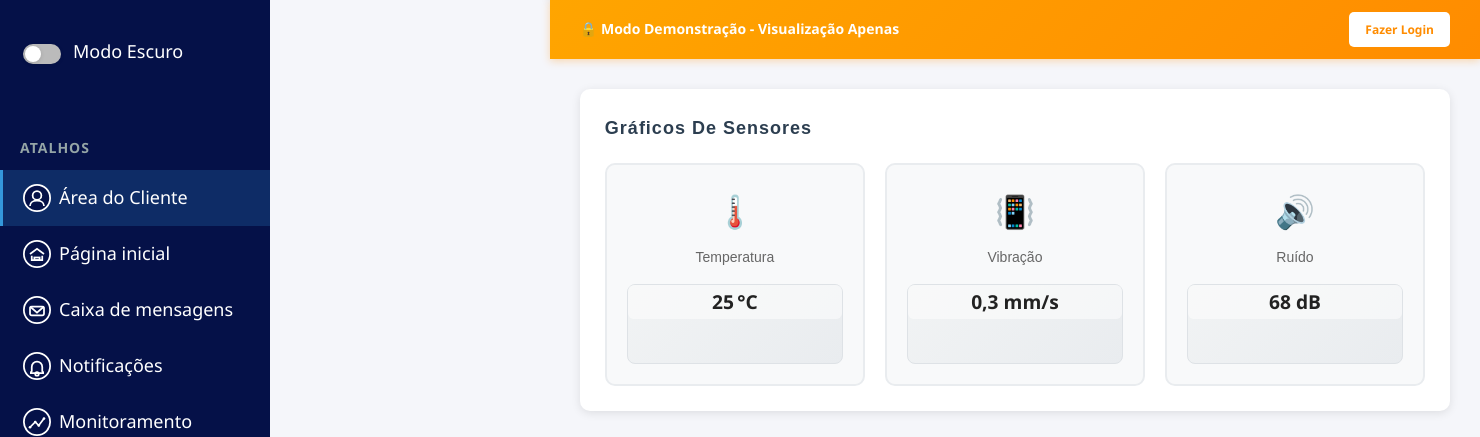
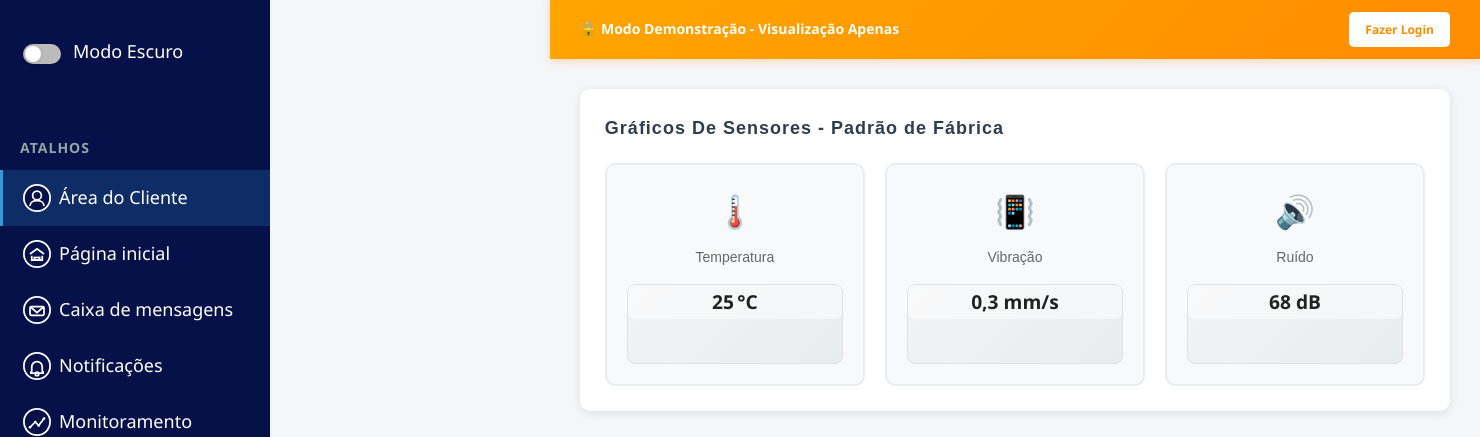
Before and after one commit to davijvasconcellos-senai/ProjetoIntegrador, a Flask app: page /demo in a window 1480 px wide. Shown: the part 80-517 px from the top of the page. Run offline with Flask 3, Linux system fonts and the light colour scheme; data comes from the database, SQL or seed files in the repository; some web fonts are replaced.

```diff
--- a/templates/index.html
+++ b/templates/index.html
@@ -158,32 +158,27 @@
             <div class="dashboard-content">
                 <!-- Gráficos de Sensores -->
                 <section class="sensors-section">
-                    <h3>Gráficos De Sensores</h3>
+                    <h3>Gráficos De Sensores - Padrão de Fábrica</h3>
                     <div class="sensors-grid">
                         <div class="sensor-card">
                             <div class="sensor-icon">🌡️</div>
                             <h4>Temperatura</h4>
                             <div class="sensor-graph">
-                                <span class="sim-sensor"
-                                    style="display:block;font-weight:bold;font-size:1.2em;color:#222;background:#fff8;padding:2px 8px;border-radius:6px;">25 °C</span>
+                                <span class="sim-sensor" style="display:block;font-weight:bold;font-size:1.2em;color:#222;background:#fff8;padding:2px 8px;border-radius:6px;">25 °C</span>
                             </div>
                         </div>
                         <div class="sensor-card">
                             <div class="sensor-icon">📳</div>
                             <h4>Vibração</h4>
                             <div class="sensor-graph">
-                                <span class="sim-sensor"
-                                    style="display:block;font-weight:bold;font-size:1.2em;color:#222;background:#fff8;padding:2px 8px;border-radius:6px;">0,3
-                                    mm/s</span>
+                                <span class="sim-sensor" style="display:block;font-weight:bold;font-size:1.2em;color:#222;background:#fff8;padding:2px 8px;border-radius:6px;">0,3 mm/s</span>
                             </div>
                         </div>
                         <div class="sensor-card">
                             <div class="sensor-icon">🔊</div>
                             <h4>Ruído</h4>
                             <div class="sensor-graph">
-                                <span class="sim-sensor"
-                                    style="display:block;font-weight:bold;font-size:1.2em;color:#222;background:#fff8;padding:2px 8px;border-radius:6px;">68
-                                    dB</span>
+                                <span class="sim-sensor" style="display:block;font-weight:bold;font-size:1.2em;color:#222;background:#fff8;padding:2px 8px;border-radius:6px;">68 dB</span>
                             </div>
                         </div>
                     </div>
```
